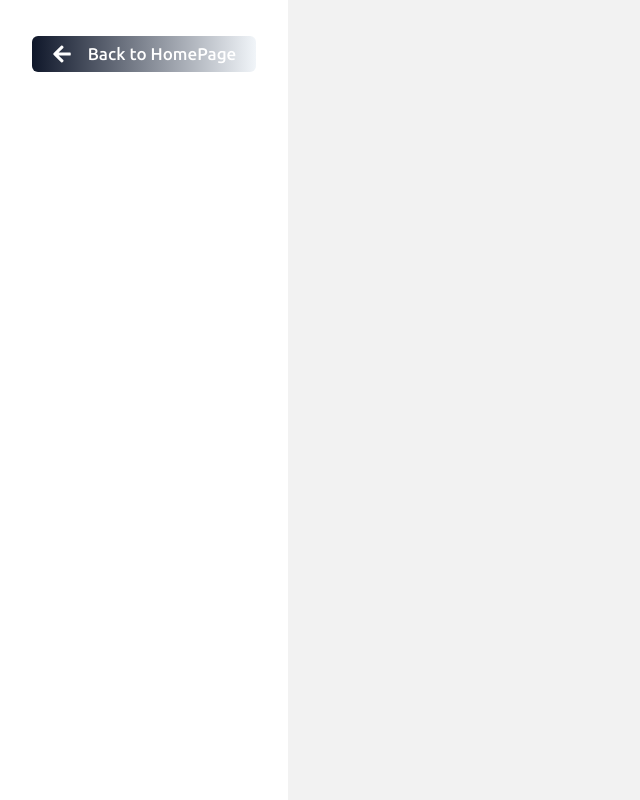
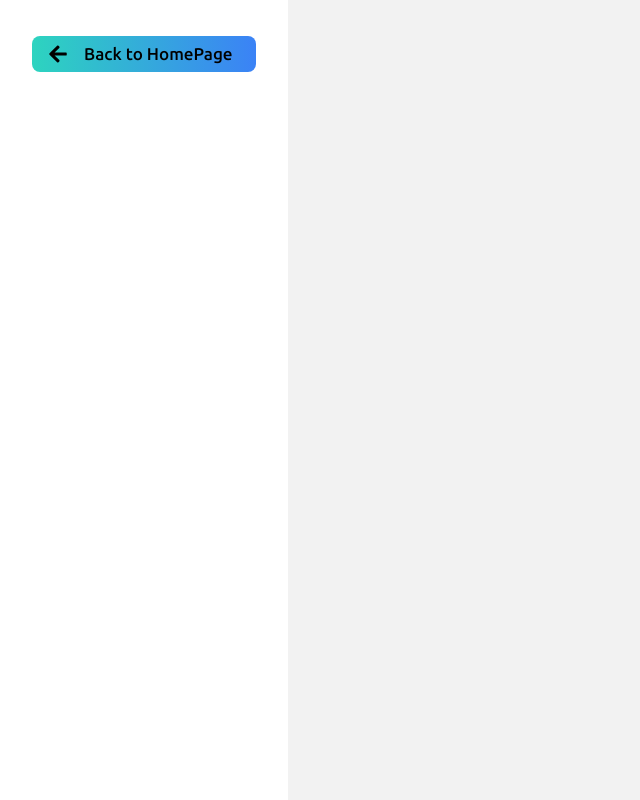
Before and after one commit to sabilar-rahman/Aqua-Shine-Frontend, a React (Vite) app: page /dashboard/user in a window 1280 px wide. Shown: the whole page, without its empty margins (0-640 px from the left). Built offline with nearby package versions, Linux system fonts and the light colour scheme.

Commit message:
Dashboard layout

```diff
--- a/src/pages/Dashboard/Layout/DashboardLayout.tsx
+++ b/src/pages/Dashboard/Layout/DashboardLayout.tsx
@@ -40,8 +40,6 @@ const DashboardLayout = () => {
   };
 
   return (
-
-
     <div className="drawer lg:drawer-open font-lora">
       <input id="my-drawer-2" type="checkbox" className="drawer-toggle" />
       <div className="drawer-content bg-base-200 p-5">
@@ -50,7 +48,7 @@ const DashboardLayout = () => {
           htmlFor="my-drawer-2"
           className="btn bg-primary text-white hover:bg-hover drawer-button lg:hidden"
         >
-        Open drawer
+          Dashboard Drawer
         </label>
         <Outlet />
       </div>
@@ -64,9 +62,10 @@ const DashboardLayout = () => {
           <li className="py-1 text-[17px]">
             <Link
               to="/"
-      className="flex items-center justify-center py-2 px-4 bg-gradient-to-r from-primary to-secondary text-white rounded-md hover:shadow-md hover:bg-opacity-90 transition-all"
+              className="bg-gradient-to-r from-teal-400 to-blue-500 hover:from-pink-500 hover:to-orange-500"
             >
-      <FaArrowLeft className="w-5 h-5 mr-2" /> {/* Using the Font Awesome icon */}
+              <FaArrowLeft className="w-5 h-5 mr-2" />{" "}
+              {/* Using the Font Awesome icon */}
               Back to HomePage
             </Link>
           </li>
--- a/src/pages/shared/Navbar.tsx
+++ b/src/pages/shared/Navbar.tsx
@@ -2,6 +2,7 @@ import { logout, useCurrentUser } from "@/redux/api/auth/authSlice";
 import { useAppDispatch, useAppSelector } from "@/redux/hook";
 import React from "react";
 import { Link, NavLink } from "react-router-dom";
+
 
 const Navbar = () => {
   const dispatch = useAppDispatch();
@@ -89,7 +90,6 @@ const Navbar = () => {
 
 
 
-
       {/* <li>
         <NavLink to="/aboutUs" className={({ isActive }) => (isActive ? "text-[#1f746a] " : "hover:text-[#2A9D8F]")}>
           About Us
```
Lines whose indentation alone changed are shown as unchanged.
